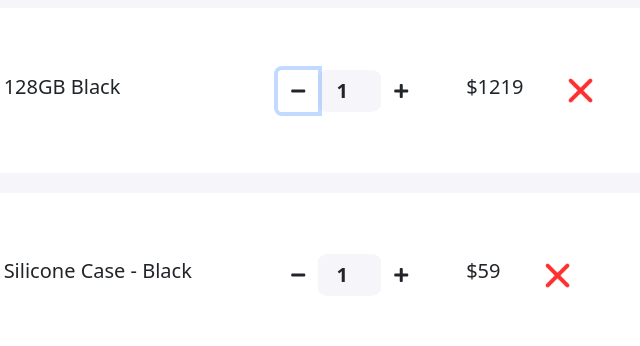
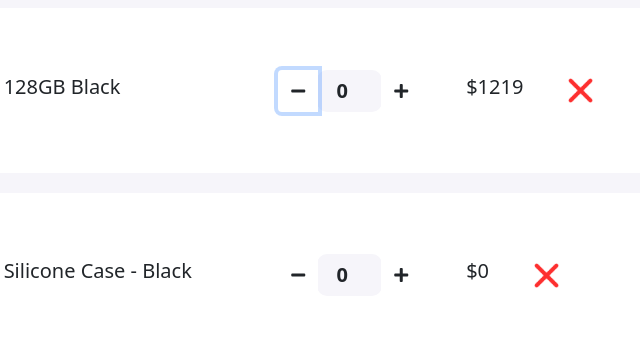
Before and after one commit to ras1k/shoppingCart-js, a plain HTML site: page index.html in a window 1280 px wide. Both pictures are taken after a click on the button 748 px from the left and 280 px from the top of the page. Shown: the part 190-536 px from the top of the page, 450-1090 px from the left. Drawn offline with nearby package versions, Linux system fonts and the light colour scheme.

Commit message:
second commit

```diff
--- a/index.html
+++ b/index.html
@@ -27,11 +27,11 @@
 
                      <div class="col-md-5 center-item">
                         <div class="input-group number-spinner">
-                           <button class="btn btn-default"><i class="fas fa-minus"></i></button>
-                           <input type="number" min="0" class="form-control text-center" value="1">
-                           <button class="btn btn-default"><i class="fas fa-plus"></i></button>
+                           <button id="btn-case-minus" class="btn btn-default"><i class="fas fa-minus"></i></button>
+                           <input id="phone-number-field" type="number" min="0" class="form-control text-center" value="1">
+                           <button id="btn-case-plus" class="btn btn-default"><i class="fas fa-plus"></i></button>
                         </div>
-                        <h5>$1219</h5>
+                        <h5>$<span id="phone-total">1219</span></h5>
                         <img src="images/remove.png" alt="" class="remove-item">
                      </div>
                   </div>
@@ -45,12 +45,12 @@
                      </div>
                      <div class="col-md-5 center-item">
                         <div class="input-group number-spinner">
-                           <button class="btn btn-default"><i class="fas fa-minus"></i></button>
-                           <input type="number" min="0" class="form-control text-center" value="1">
+                           <button id="btn-case-minus" class="btn btn-default"><i class="fas fa-minus"></i></button>
+                           <input id="case-number-field" type="number" min="0" class="form-control text-center" value="1">
                            <button id="btn-case-plus" class="btn btn-default"><i class="fas fa-plus"></i></button>
 
                         </div>
-                        <h5>$59</h5>
+                        <h5>$<span id="case-total">59</span></h5>
                         <img src="images/remove.png" alt="" class="remove-item">
                      </div>
                   </div>
@@ -81,6 +81,7 @@
    </section>
 
    <script src="js/case.js"></script>
+   <script src="js/phone.js"></script>
 </body>
 
 </html>
--- a/js/case.js
+++ b/js/case.js
@@ -0,0 +1,34 @@
+function updateNumber(icIncrease){
+    const caseNumberField = document.getElementById('case-number-field');
+    const caseNumberString = caseNumberField.value ;
+    const previouCaseNumber = parseInt(caseNumberString);
+
+    let newCaseNumber;
+
+    if (icIncrease === true){
+        newCaseNumber = previouCaseNumber + 1;
+    } else {
+        newCaseNumber = previouCaseNumber - 1;
+    }
+    caseNumberField.value = newCaseNumber;
+    return newCaseNumber;
+}
+
+function updateCaseTotalPrice (newCaseNumber){
+    const caseTotalPrice = newCaseNumber * 59;
+    const caseTotalElement = document.getElementById('case-total');
+    caseTotalElement.innerText = caseTotalPrice;
+}
+
+
+document.getElementById('btn-case-plus').addEventListener('click', function(){
+    const newCaseNumber = updateNumber(true);
+    // console.log(newCaseNumber);
+    updateCaseTotalPrice(newCaseNumber);
+});
+
+document.getElementById('btn-case-minus').addEventListener('click', function(){
+    const newCaseNumber = updateNumber(false);
+    updateCaseTotalPrice(newCaseNumber);
+
+})
--- /dev/null
+++ b/js/phone.js
@@ -0,0 +1,16 @@
+document.getElementById('btn-case-plus').addEventListener('click', function(){
+    const phoneNumberField = document.getElementById('phone-number-field');
+    const phoneNumberString = phoneNumberField.value;
+    const previousPhoneNumber = parseInt(phoneNumberString);
+
+    const newPhoneNumber = previousPhoneNumber + 1;
+    phoneNumberField.value = newPhoneNumber;
+})
+document.getElementById('btn-case-minus').addEventListener('click', function(){
+    const phoneNumberField = document.getElementById('phone-number-field');
+    const phoneNumberString = phoneNumberField.value;
+    const previousPhoneNumber = parseInt(phoneNumberString);
+
+    const newPhoneNumber = previousPhoneNumber - 1;
+    phoneNumberField.value = newPhoneNumber;
+})
```
